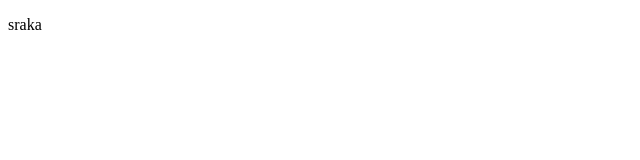
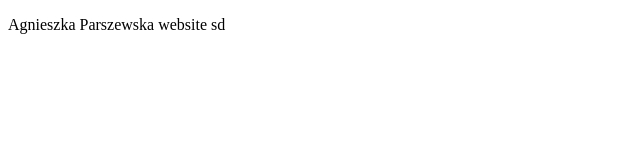
Before and after one commit to ParAgnieszka/AParszewska, a plain HTML site: page index.html in a window 1280 px wide. Shown: the whole page, without its empty margins (0-640 px from the left). Drawn offline with Linux system fonts and the light colour scheme.

Commit message:
Update index.html

```diff
--- a/index.html
+++ b/index.html
@@ -5,6 +5,6 @@
 <title>index</title>
 </head>
 <body>
-	<p>sraka</p>
+	<p>Agnieszka Parszewska website sd</p>
 </body>
 </html>
```
